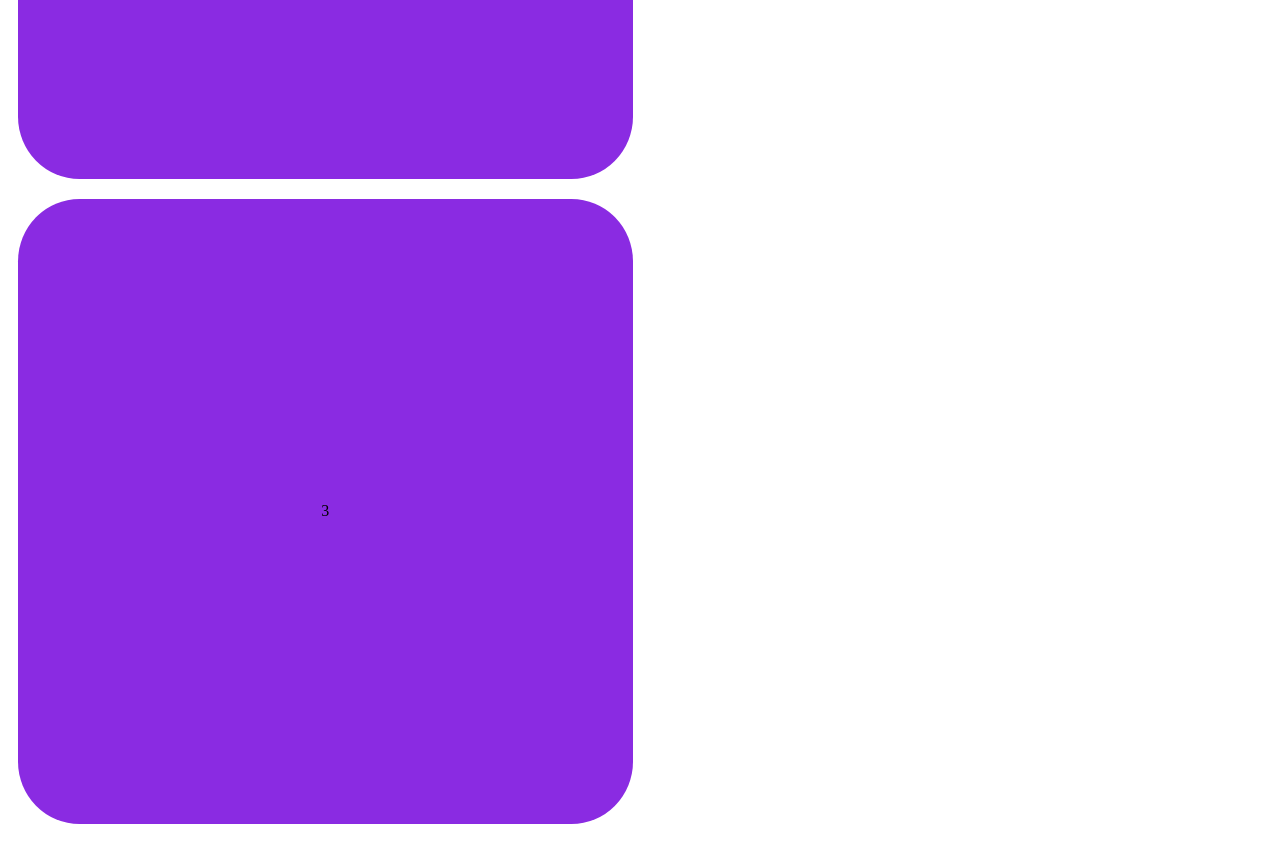
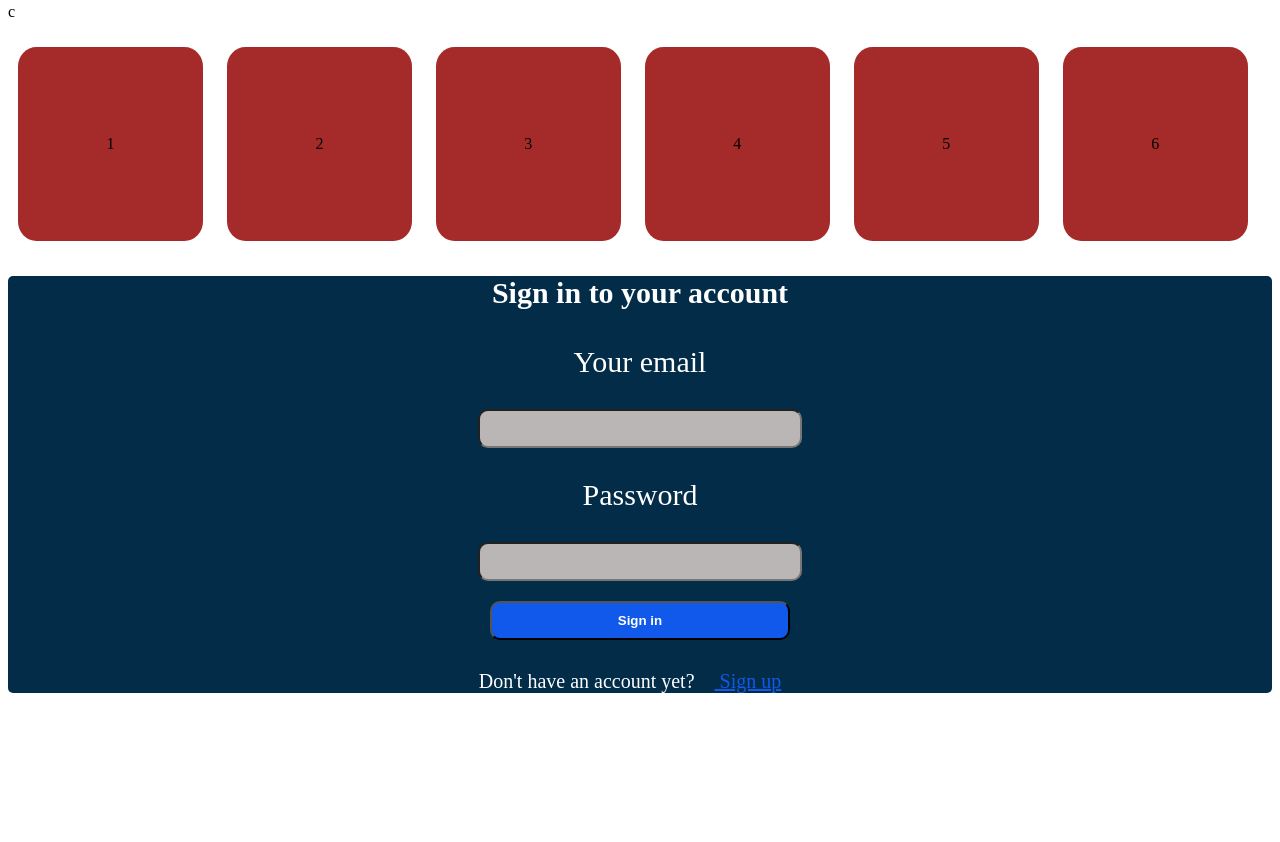
Before and after one commit to Roxas0428/w8-output, a plain HTML site: page index.html in a window 1280 px wide. Shown: the part 2073-2915 px from the top of the page. After the commit the page ends 2786 px from the top, so only its background shows below. Drawn offline with Linux system fonts and the light colour scheme.

Commit message:
ログインフォーム完成

```diff
--- a/index.html
+++ b/index.html
@@ -31,7 +31,7 @@
       <div class="flex-item-2">3</div>
       <div class="flex-item-2">4</div>
     </div>
-    <p></p>
+    <p>c</p>
     <div class="flex-container-3">
       <!-- 12個のアイテムを配置します。 -->
       <div class="flex-item-3">1</div>
@@ -45,15 +45,17 @@
       <h2>Sign in to your account</h2>
       <form class="login-form">
         <div class="form-group">
-          <label for="username">Your email</label>
-          <input type="text" id="username" name="username" required />
+          <label class="label" for="username">Your email</label>
+          <input class="input" type="text" id="username" name="username" required />
         </div>
         <div class="form-group">
-          <label for="password">Password</label>
-          <input type="password" id="password" name="password" required />
+          <label class="label" for="password">Password</label>
+          <input class="input" type="password" id="password" name="password" required />
         </div>
         <button type="submit" class="login-button">Sign in</button>
+        <p>Don't have an account yet?<a class="login-account" href=""> Sign up</a></p>
       </form>
+
     </div>
   </body>
 </html>
--- a/style.css
+++ b/style.css
@@ -11,7 +11,7 @@
   display: inline-flex;
   flex-wrap: wrap;
   margin: 10px;
-  padding: 24%;
+  padding: 20%;
   border-radius: 10%;
 }
 .flex-item-3 {
@@ -22,8 +22,45 @@
   padding: 7%;
   border-radius: 10%;
 }
-.login-container{
-    display: block;
-    justify-content: center;
-    text-align: center;
+.login-container {
+  display: block;
+  justify-content: center;
+  text-align: center;
 }
+.login-container {
+  font-size: 20px;
+  color: #ffffff;
+  background-color: rgb(2, 44, 72);
+  border-radius: 5px;
+}
+.label {
+  text-align: center;
+  justify-content: center;
+  display: block;
+  margin: 10px;
+  padding: 10px;
+  font-size: 30px;
+}
+.input {
+  border-radius: 10px;
+  padding: 10px;
+  margin: 10px;
+  width: 300px;
+  background-color: rgb(187, 182, 182);
+}
+.login-button {
+  display: inline-block;
+  color: #fff;
+  font-weight: bold;
+  background-color: #1059eb;
+  text-align: center;
+  padding: 10px 60px;
+  margin: 10px;
+  border-radius: 10px;
+  width: 300px;
+}
+.login-account {
+  color: #1059eb;
+  margin: 10px;
+  padding: 10px;
+}
```
